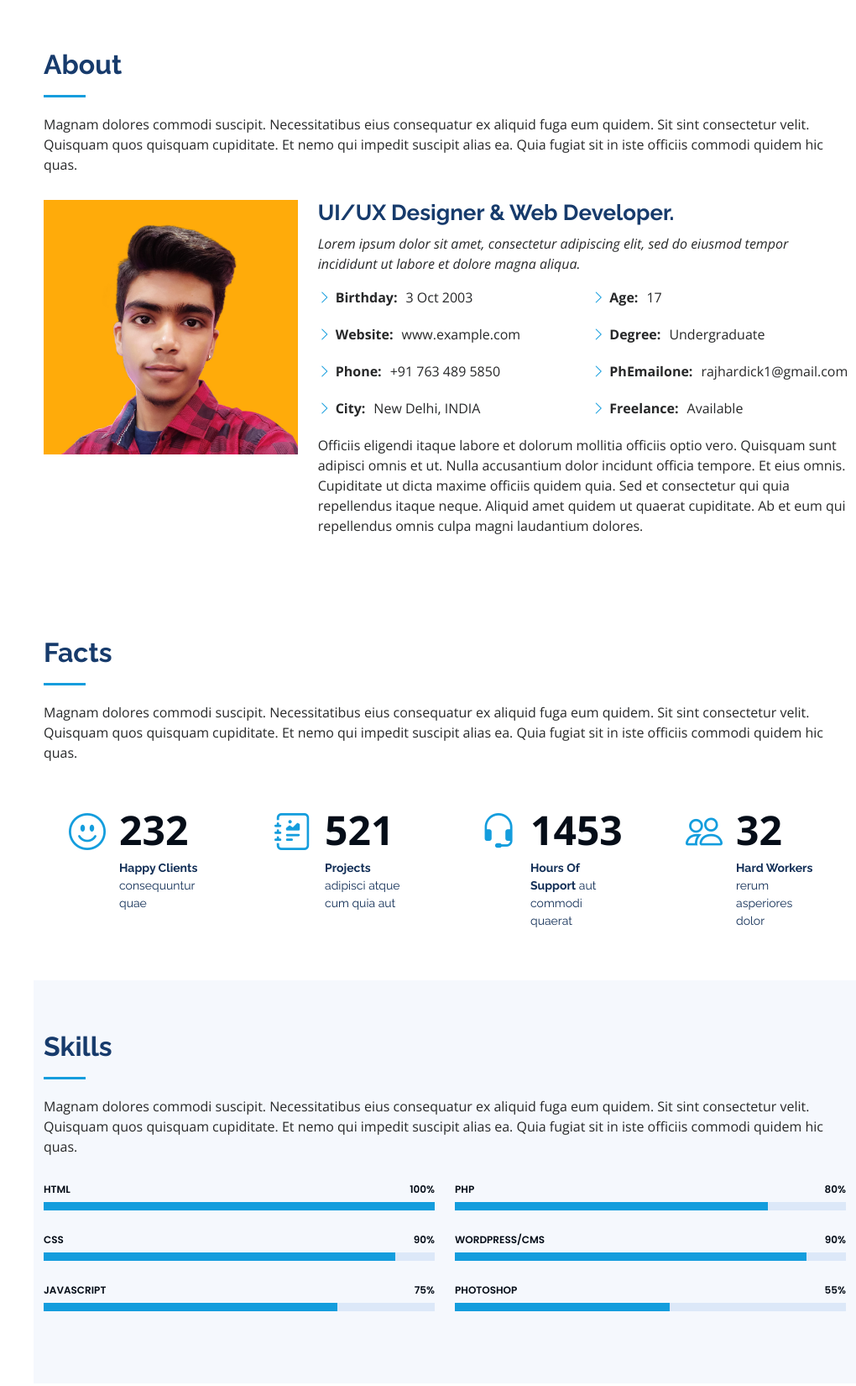
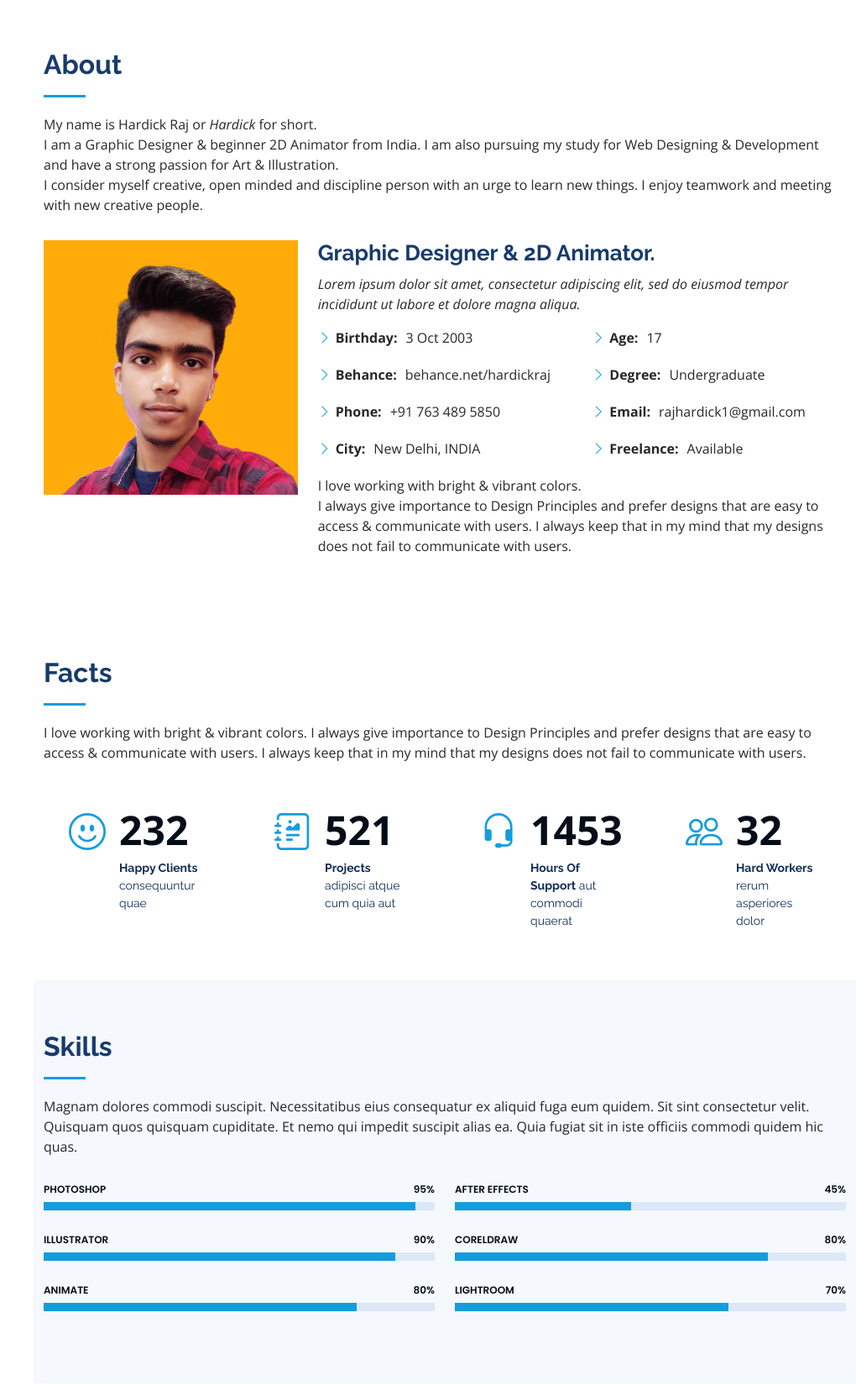
Before and after one commit to HardickRaj/portfolio, a plain HTML site: page index.html in a window 1280 px wide. Shown: the part 802-2452 px from the top of the page at 84% size, without its empty margins (260-1280 px from the left). Drawn offline with nearby package versions, Linux system fonts and the light colour scheme.

Commit message:
Update index.html

```diff
--- a/index.html
+++ b/index.html
@@ -5,7 +5,7 @@
   <meta charset="utf-8">
   <meta content="width=device-width, initial-scale=1.0" name="viewport">
 
-  <title>iPortfolio Bootstrap Template - Index</title>
+  <title>Portfolio - Hardick Raj</title>
   <meta content="" name="description">
   <meta content="" name="keywords">
 
@@ -50,7 +50,7 @@
         <div class="social-links mt-3 text-center">
           <a href="#" class="twitter"><i class="bx bxl-twitter"></i></a>
           <a href="#" class="facebook"><i class="bx bxl-facebook"></i></a>
-          <a href="#" class="instagram"><i class="bx bxl-instagram"></i></a>
+          <a href="https://www.instagram.com/hardick_creates/" target="_blank" class="instagram"><i class="bx bxl-instagram"></i></a>
           <a href="#" class="google-plus"><i class="bx bxl-skype"></i></a>
           <a href="#" class="linkedin"><i class="bx bxl-linkedin"></i></a>
         </div>
@@ -73,7 +73,7 @@
   <section id="hero" class="d-flex flex-column justify-content-center align-items-center">
     <div class="hero-container" data-aos="fade-in">
       <h1>Hardick Raj</h1>
-      <p>I'm <span class="typed" data-typed-items="Designer, Developer, Freelancer, Photographer"></span></p>
+      <p>I'm <span class="typed" data-typed-items="Designer, Digital Artist, 2D Animator, Freelancer"></span></p>
     </div>
   </section><!-- End Hero -->
 
@@ -85,7 +85,9 @@
 
         <div class="section-title">
           <h2>About</h2>
-          <p>Magnam dolores commodi suscipit. Necessitatibus eius consequatur ex aliquid fuga eum quidem. Sit sint consectetur velit. Quisquam quos quisquam cupiditate. Et nemo qui impedit suscipit alias ea. Quia fugiat sit in iste officiis commodi quidem hic quas.</p>
+          <p>My name is Hardick Raj or <i>Hardick</i> for short.<br>
+            I am a Graphic Designer & beginner 2D Animator from India. I am also pursuing my study for Web Designing & Development and have a strong passion for Art & Illustration.<br>
+          I consider myself  creative, open minded and discipline person with an urge to learn new things. I enjoy teamwork and meeting with new creative people.</p>
         </div>
 
         <div class="row">
@@ -93,7 +95,7 @@
             <img src="assets/img/profile-img.jpg" class="img-fluid" alt="">
           </div>
           <div class="col-lg-8 pt-4 pt-lg-0 content" data-aos="fade-left">
-            <h3>UI/UX Designer &amp; Web Developer.</h3>
+            <h3>Graphic Designer &amp; 2D Animator.</h3>
             <p class="fst-italic">
               Lorem ipsum dolor sit amet, consectetur adipiscing elit, sed do eiusmod tempor incididunt ut labore et dolore
               magna aliqua.
@@ -102,7 +104,7 @@
               <div class="col-lg-6">
                 <ul>
                   <li><i class="bi bi-chevron-right"></i> <strong>Birthday:</strong> <span>3 Oct 2003</span></li>
-                  <li><i class="bi bi-chevron-right"></i> <strong>Website:</strong> <span>www.example.com</span></li>
+                  <li><i class="bi bi-chevron-right"></i> <strong>Behance:</strong> <span>behance.net/hardickraj</span></li>
                   <li><i class="bi bi-chevron-right"></i> <strong>Phone:</strong> <span>+91 763 489 5850</span></li>
                   <li><i class="bi bi-chevron-right"></i> <strong>City:</strong> <span>New Delhi, INDIA</span></li>
                 </ul>
@@ -111,14 +113,13 @@
                 <ul>
                   <li><i class="bi bi-chevron-right"></i> <strong>Age:</strong> <span>17</span></li>
                   <li><i class="bi bi-chevron-right"></i> <strong>Degree:</strong> <span>Undergraduate</span></li>
-                  <li><i class="bi bi-chevron-right"></i> <strong>PhEmailone:</strong> <span>rajhardick1@gmail.com</span></li>
+                  <li><i class="bi bi-chevron-right"></i> <strong>Email:</strong> <span>rajhardick1@gmail.com</span></li>
                   <li><i class="bi bi-chevron-right"></i> <strong>Freelance:</strong> <span>Available</span></li>
                 </ul>
               </div>
             </div>
             <p>
-              Officiis eligendi itaque labore et dolorum mollitia officiis optio vero. Quisquam sunt adipisci omnis et ut. Nulla accusantium dolor incidunt officia tempore. Et eius omnis.
-              Cupiditate ut dicta maxime officiis quidem quia. Sed et consectetur qui quia repellendus itaque neque. Aliquid amet quidem ut quaerat cupiditate. Ab et eum qui repellendus omnis culpa magni laudantium dolores.
+              I love working with bright & vibrant colors.<br>I always give importance to Design Principles and prefer designs that are easy to access & communicate with users. I always keep that in my mind that my designs does not fail to communicate with users.
             </p>
           </div>
         </div>
@@ -132,7 +133,7 @@
 
         <div class="section-title">
           <h2>Facts</h2>
-          <p>Magnam dolores commodi suscipit. Necessitatibus eius consequatur ex aliquid fuga eum quidem. Sit sint consectetur velit. Quisquam quos quisquam cupiditate. Et nemo qui impedit suscipit alias ea. Quia fugiat sit in iste officiis commodi quidem hic quas.</p>
+          <p>I love working with bright & vibrant colors. I always give importance to Design Principles and prefer designs that are easy to access & communicate with users. I always keep that in my mind that my designs does not fail to communicate with users.</p>
         </div>
 
         <div class="row no-gutters">
@@ -188,23 +189,23 @@
           <div class="col-lg-6" data-aos="fade-up">
 
             <div class="progress">
-              <span class="skill">HTML <i class="val">100%</i></span>
+              <span class="skill">Photoshop <i class="val">95%</i></span>
               <div class="progress-bar-wrap">
-                <div class="progress-bar" role="progressbar" aria-valuenow="100" aria-valuemin="0" aria-valuemax="100"></div>
+                <div class="progress-bar" role="progressbar" aria-valuenow="95" aria-valuemin="0" aria-valuemax="100"></div>
               </div>
             </div>
 
             <div class="progress">
-              <span class="skill">CSS <i class="val">90%</i></span>
+              <span class="skill">Illustrator <i class="val">90%</i></span>
               <div class="progress-bar-wrap">
                 <div class="progress-bar" role="progressbar" aria-valuenow="90" aria-valuemin="0" aria-valuemax="100"></div>
               </div>
             </div>
 
             <div class="progress">
-              <span class="skill">JavaScript <i class="val">75%</i></span>
+              <span class="skill">Animate <i class="val">80%</i></span>
               <div class="progress-bar-wrap">
-                <div class="progress-bar" role="progressbar" aria-valuenow="75" aria-valuemin="0" aria-valuemax="100"></div>
+                <div class="progress-bar" role="progressbar" aria-valuenow="80" aria-valuemin="0" aria-valuemax="100"></div>
               </div>
             </div>
 
@@ -213,23 +214,23 @@
           <div class="col-lg-6" data-aos="fade-up" data-aos-delay="100">
 
             <div class="progress">
-              <span class="skill">PHP <i class="val">80%</i></span>
+              <span class="skill">After Effects <i class="val">45%</i></span>
+              <div class="progress-bar-wrap">
+                <div class="progress-bar" role="progressbar" aria-valuenow="45" aria-valuemin="0" aria-valuemax="100"></div>
+              </div>
+            </div>
+
+            <div class="progress">
+              <span class="skill">CorelDraw <i class="val">80%</i></span>
               <div class="progress-bar-wrap">
                 <div class="progress-bar" role="progressbar" aria-valuenow="80" aria-valuemin="0" aria-valuemax="100"></div>
               </div>
             </div>
 
             <div class="progress">
-              <span class="skill">WordPress/CMS <i class="val">90%</i></span>
+              <span class="skill">Lightroom <i class="val">70%</i></span>
               <div class="progress-bar-wrap">
-                <div class="progress-bar" role="progressbar" aria-valuenow="90" aria-valuemin="0" aria-valuemax="100"></div>
-              </div>
-            </div>
-
-            <div class="progress">
-              <span class="skill">Photoshop <i class="val">55%</i></span>
-              <div class="progress-bar-wrap">
-                <div class="progress-bar" role="progressbar" aria-valuenow="55" aria-valuemin="0" aria-valuemax="100"></div>
+                <div class="progress-bar" role="progressbar" aria-valuenow="70" aria-valuemin="0" aria-valuemax="100"></div>
               </div>
             </div>
 
@@ -319,9 +320,18 @@
           <div class="col-lg-12 d-flex justify-content-center">
             <ul id="portfolio-flters">
               <li data-filter="*" class="filter-active">All</li>
-              <li data-filter=".filter-app">App</li>
-              <li data-filter=".filter-card">Card</li>
-              <li data-filter=".filter-web">Web</li>
+              <li data-filter=".filter-app">Branding</li>
+              <li data-filter=".filter-card">Logo</li>
+              <li data-filter=".filter-web">Illustration</li>
+              <li data-filter=".filter-web">Digital Painting</li>
+              <li data-filter=".filter-web">Vector Art & Portrait</li>
+              <li data-filter=".filter-web">Scribble Art</li>
+              <li data-filter=".filter-web">Dangler</li>
+              <li data-filter=".filter-web">Social Media</li>
+              <li data-filter=".filter-web">Ad Poster</li>
+              <li data-filter=".filter-web">Typography</li>
+              <li data-filter=".filter-web">Magazine Cover</li>
+              <li data-filter=".filter-web">Calendar</li>
             </ul>
           </div>
         </div>
```
